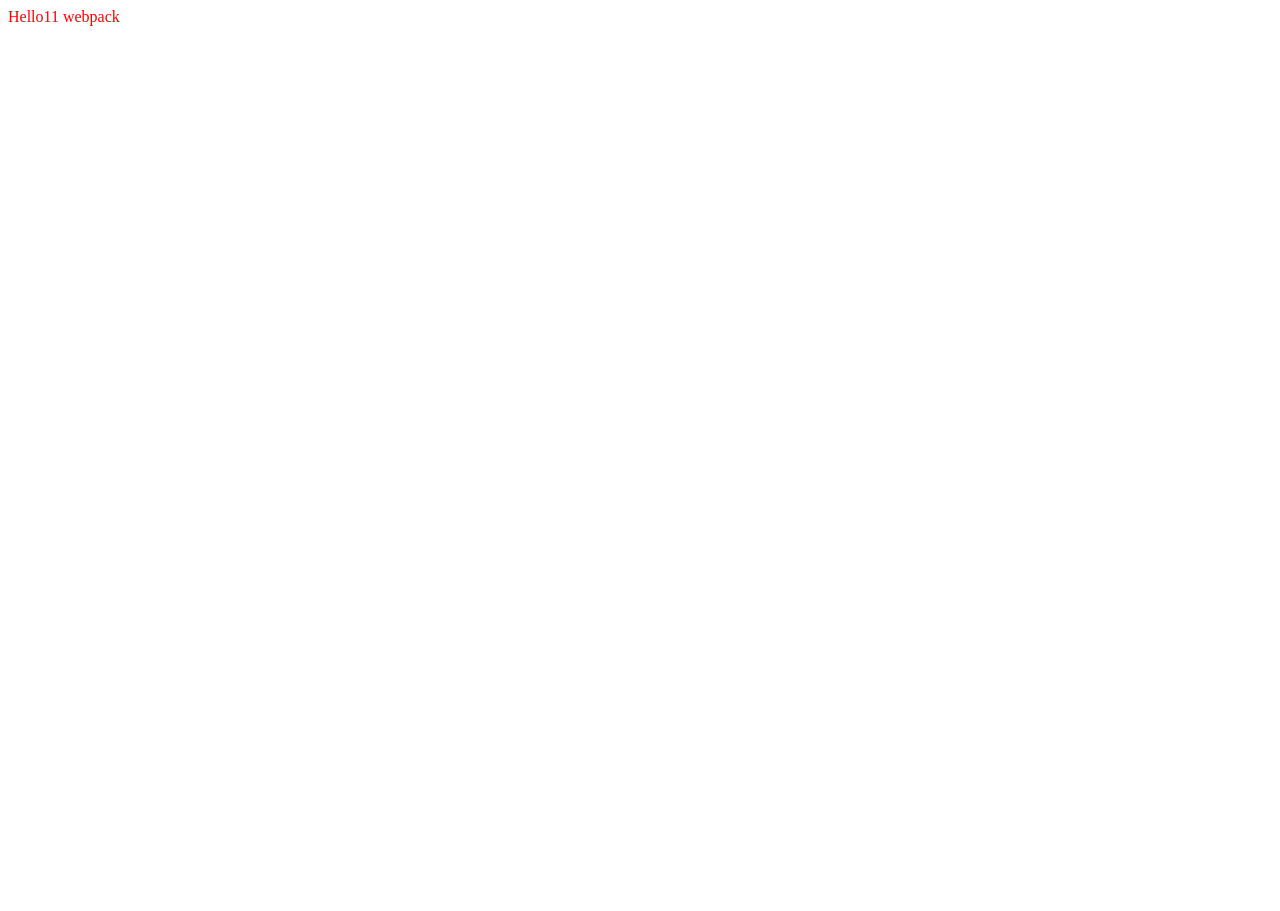
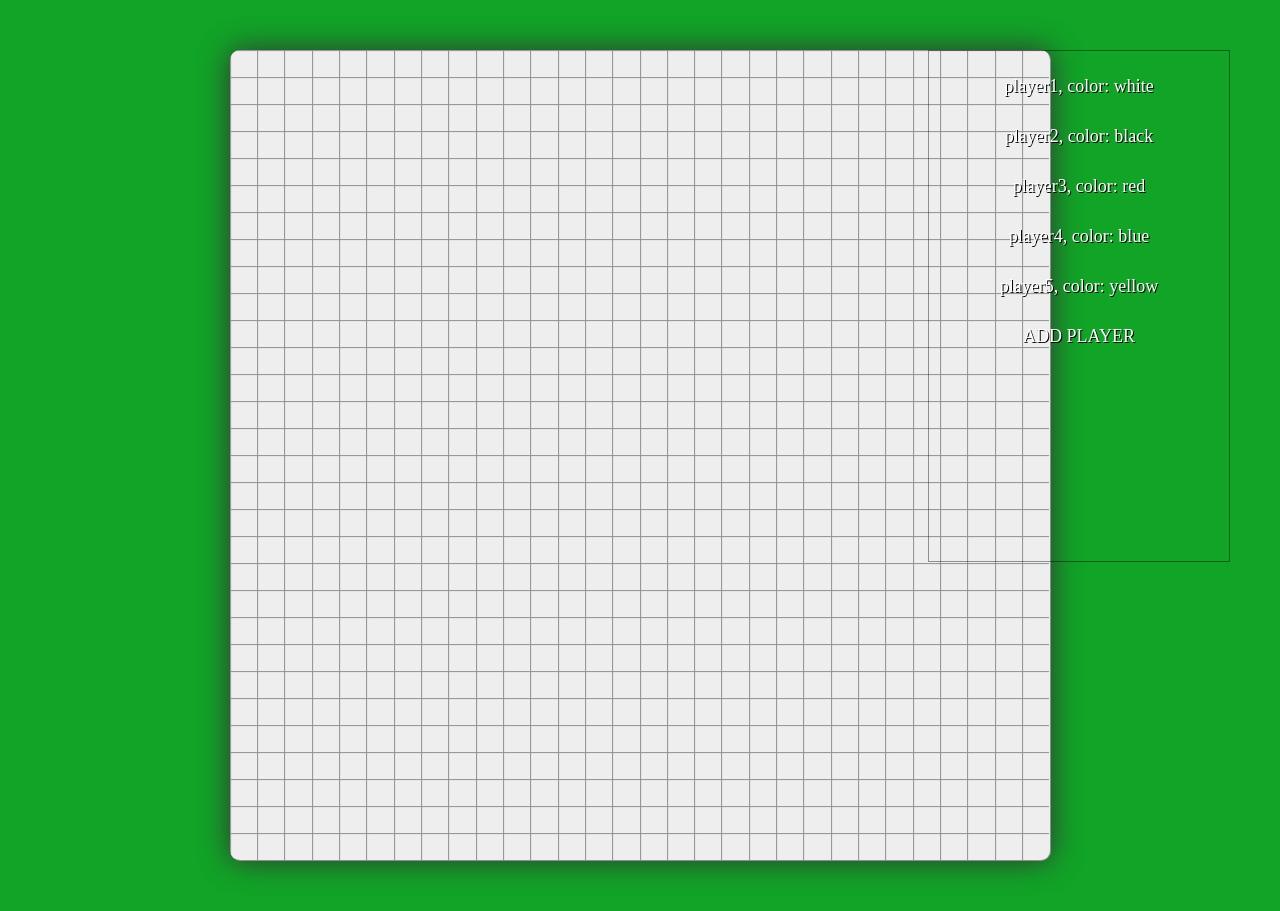
Before and after one commit to ld000/renju, a website built with webpack: page src/index.html in a window 1280 px wide. Before the commit the page ends 800 px from the top, so only its background shows below. Built offline with nearby package versions, Linux system fonts and the light colour scheme.

Commit message:
add board js

```diff
--- a/package.json
+++ b/package.json
@@ -31,6 +31,5 @@
     "webpack-hot-middleware": "^2.18.2"
   },
   "dependencies": {
-    "lodash": "^4.17.4"
   }
 }
--- a/src/index.html
+++ b/src/index.html
@@ -4,5 +4,14 @@
     <title>Getting Started</title>
   </head>
   <body>
+    <div id="main"></div>
+    <div id="info">
+      player1, color: white<br>
+      player2, color: black<br>
+      player3, color: red<br>
+      player4, color: blue<br>
+      player5, color: yellow<br>
+      ADD PLAYER
+    </div>
   </body>
 </html>
--- a/src/index.js
+++ b/src/index.js
@@ -1,14 +1,65 @@
-import _ from 'lodash';
 import './style.css';
 
-function component() {
-  var element = document.createElement('div');
+var players = ['black', 'white', 'red', 'yellow', 'blue'];
+var order = 0;
 
-  // Lodash, currently included via a script, is required for this line to work
-  element.innerHTML = _.join(['Hello11', 'webpack'], ' ');
-  element.classList.add('hello');
+var Game = (function() {
+  const ele = document.getElementById('main')
 
-  return element;
-}
+  function renderBoard(num) {
+    let tpl
+    let coordArr = []
+    let board = ''
 
-document.body.appendChild(component());
+    let rwidth = ele.clientWidth
+    let swidth = parseInt((rwidth/num), 10) + 'px'
+    let cwidth = parseInt((rwidth/num/1.2), 10) + 'px'
+
+    tpl = (coord, color) => (`
+        <div class="square" style="width:${swidth};height:${swidth}">
+            <div class="circle ${color ? color : ''}" data-coord="${coord}" style="width:${cwidth};height:${cwidth}"></div>
+        </div>
+    `)
+
+    for (let i = 0; i < num; i++) {
+      for (let j = 0; j < num; j++) {
+        board += tpl([i, j], '')
+      }
+    }
+
+    ele.innerHTML = board
+  }
+
+  function bindEvent() {
+    ele.addEventListener('click', (e)=> {
+      // if(isWin) {
+      //   return
+      // }
+      var target = e.target
+      if (target.className.includes('circle') && target.classList.length == 1) {
+        // chessColor = 3 - chessColor
+        var coord = target.getAttribute('data-coord').split(',')
+
+        if (order < 4) {
+          order++
+        } else {
+          order = 0
+        }
+
+        console.log('position: ' + coord + ' color: ' + players[order]);
+
+        target.classList.add(players[order])
+        // mygobang.palyChess(+coord[0], +coord[1], chessColor)
+      }
+    })
+  }
+
+  return {
+    start(num) {
+      renderBoard(num)
+      bindEvent()
+    }
+  }
+})()
+
+Game.start(30)
--- a/src/style.css
+++ b/src/style.css
@@ -1,3 +1,87 @@
-.hello {
-  color: red;
+body {
+  background: #11a427;
 }
+
+#info {
+  position: fixed;
+  top: 50px;
+  right: 50px;
+  border: 1px solid rgba(0,0,0,.4);
+  margin-bottom: 10px;
+  padding-top: 10px;
+  height: 500px;
+  width: 300px;
+  line-height: 50px;
+  color: #fff;
+  font-size: 18px;
+  text-align: center;
+  text-shadow: 1px 1px #000;
+}
+
+#main {
+  position: relative;
+  display: flex;
+  flex-wrap: wrap;
+  justify-content: center;
+  width: 90%;
+  max-width: 820px;
+  margin: 50px auto;
+  padding: 0px;
+  border-bottom: 1px solid rgba(0,0,0,.4);
+  border-right: 1px solid rgba(0,0,0,.4);
+  box-shadow: 0 0 30px #333;
+  background: rgb(238, 238, 238);
+  border-radius: 10px;
+  overflow: hidden;
+  user-select:none;
+  -webkit-tap-highlight-color:rgba(255,0,0,0);
+}
+
+.square {
+  position: relative;
+  flex-grow: 1;
+  margin: 0;
+  box-shadow: 1px 1px 1px rgba(0,0,0,.4) inset;
+}
+.circle {
+  position: absolute;
+  top: 0;
+  left: 0;
+  transform: translate(-50%, -50%);
+  border-radius: 50%;
+}
+
+.white {
+  background: #fff;
+  border: 1px solid #ccc;
+  box-shadow: 0 0 3px #ccc,
+              0 2px 2px #eee inset;
+}
+
+.black {
+  background: #000;
+  border: 1px solid #000;
+  box-shadow: 0 0 3px #ccc,
+              0 2px 2px #222 inset;
+}
+
+.red {
+  background: red;
+  border: 1px solid #000;
+  box-shadow: 0 0 3px #ccc,
+              0 2px 2px #222 inset;
+}
+
+.yellow {
+  background: yellow;
+  border: 1px solid #000;
+  box-shadow: 0 0 3px #ccc,
+              0 2px 2px #222 inset;
+}
+
+.blue {
+  background: blue;
+  border: 1px solid #000;
+  box-shadow: 0 0 3px #ccc,
+              0 2px 2px #222 inset;
+}
--- a/webpack.config.js
+++ b/webpack.config.js
@@ -20,7 +20,7 @@ module.exports = {
     // new webpack.HotModuleReplacementPlugin() // Enable HMR
   ],
   output: {
-    filename: '[name].bundle.js',
+    filename: '[name].[hash].js',
     path: path.resolve(__dirname, 'dist')
   },
   // devServer: {
```
